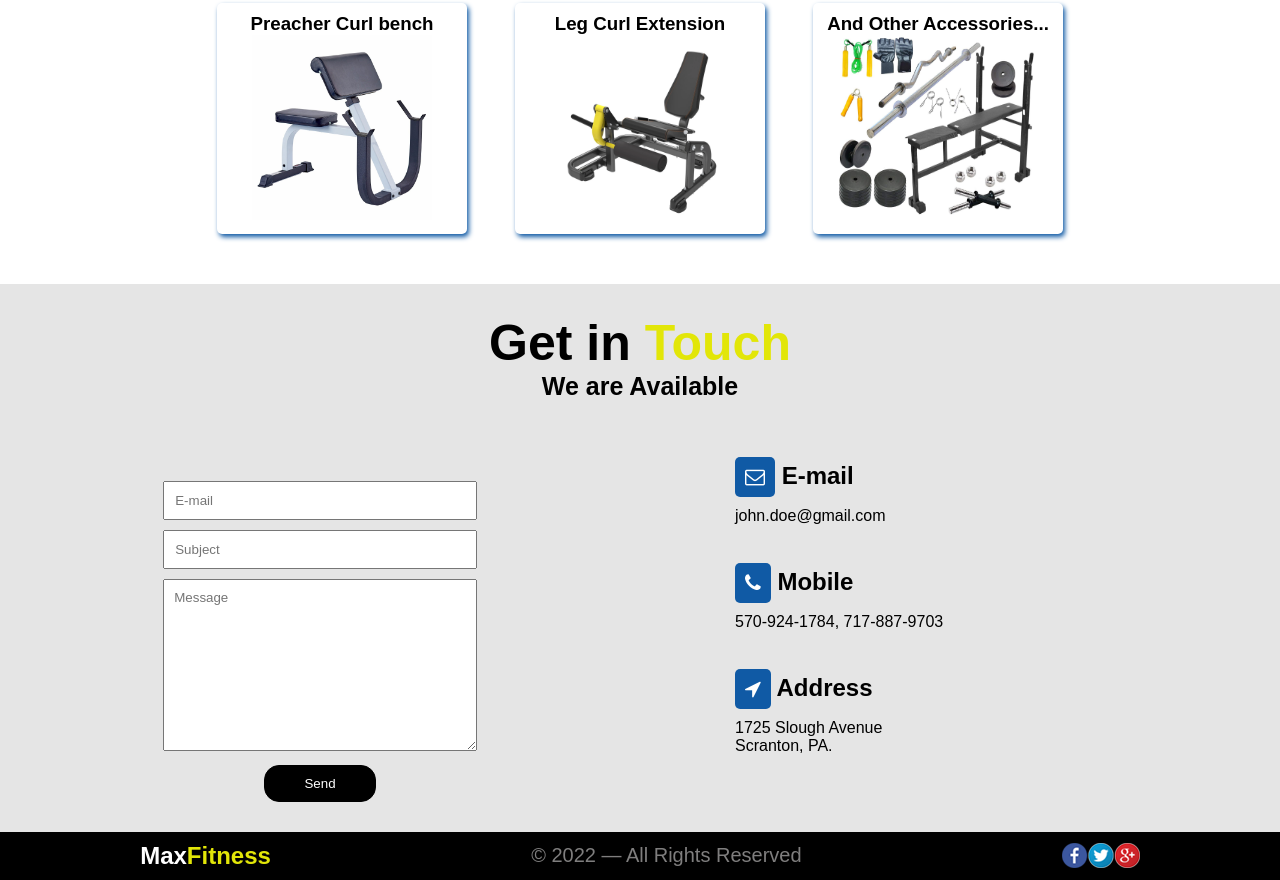
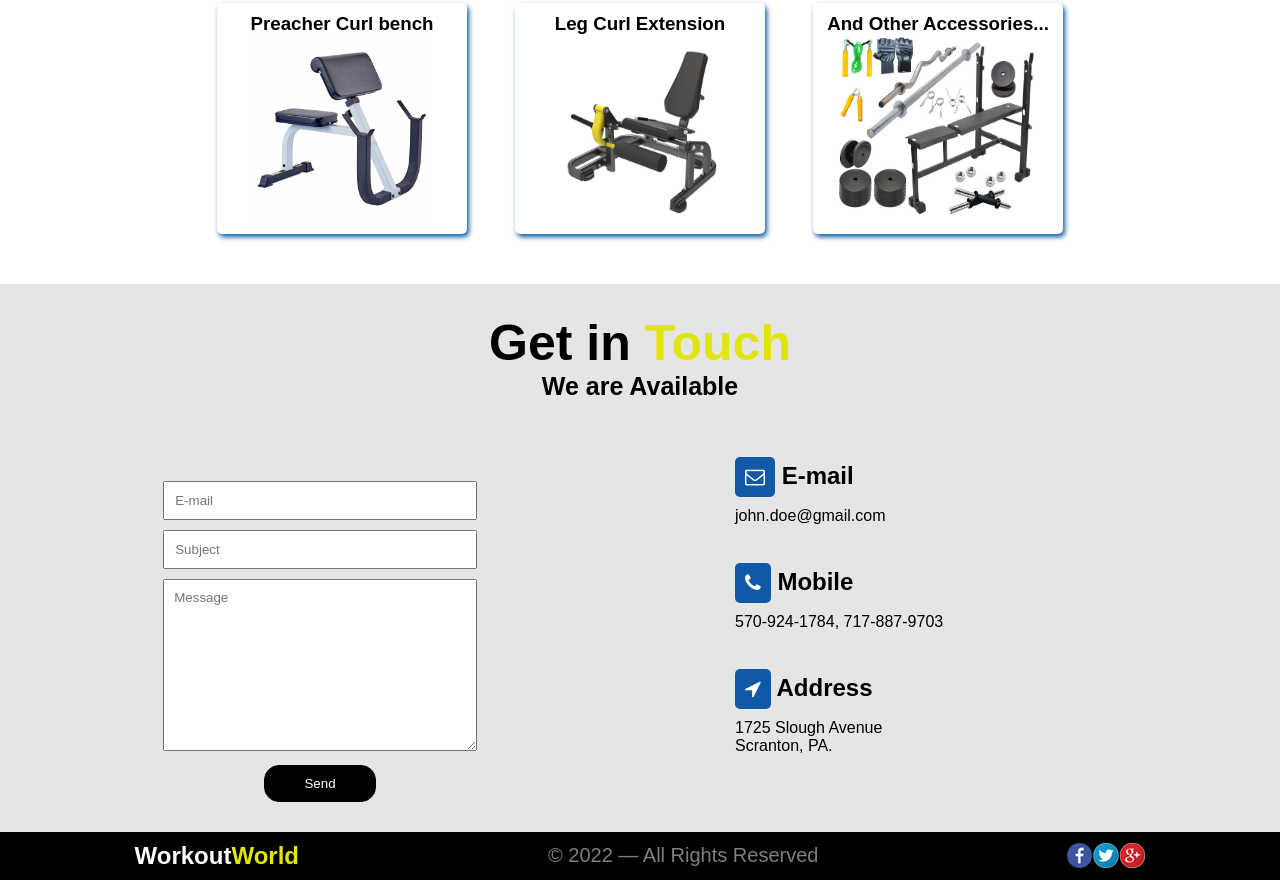
Before and after one commit to DevTheDeveloperGuy/WorkoutWorld, a plain HTML site: page Source Code/index.html in a window 1280 px wide. Shown: the part 3010-3890 px from the top of the page. Drawn offline with Linux system fonts and the light colour scheme.

Commit message:
fixed a typo

```diff
--- a/Source Code/index.html
+++ b/Source Code/index.html
@@ -172,7 +172,7 @@
 
 
 <section id="footer">
-          <h2>Max<span id="yellow">Fitness</span></h2>
+          <h2>Workout<span id="yellow">World</span></h2>
 
           <p>&copy; 2022 ―  All Rights Reserved </p>
           <img src="images/icon.png">
```
